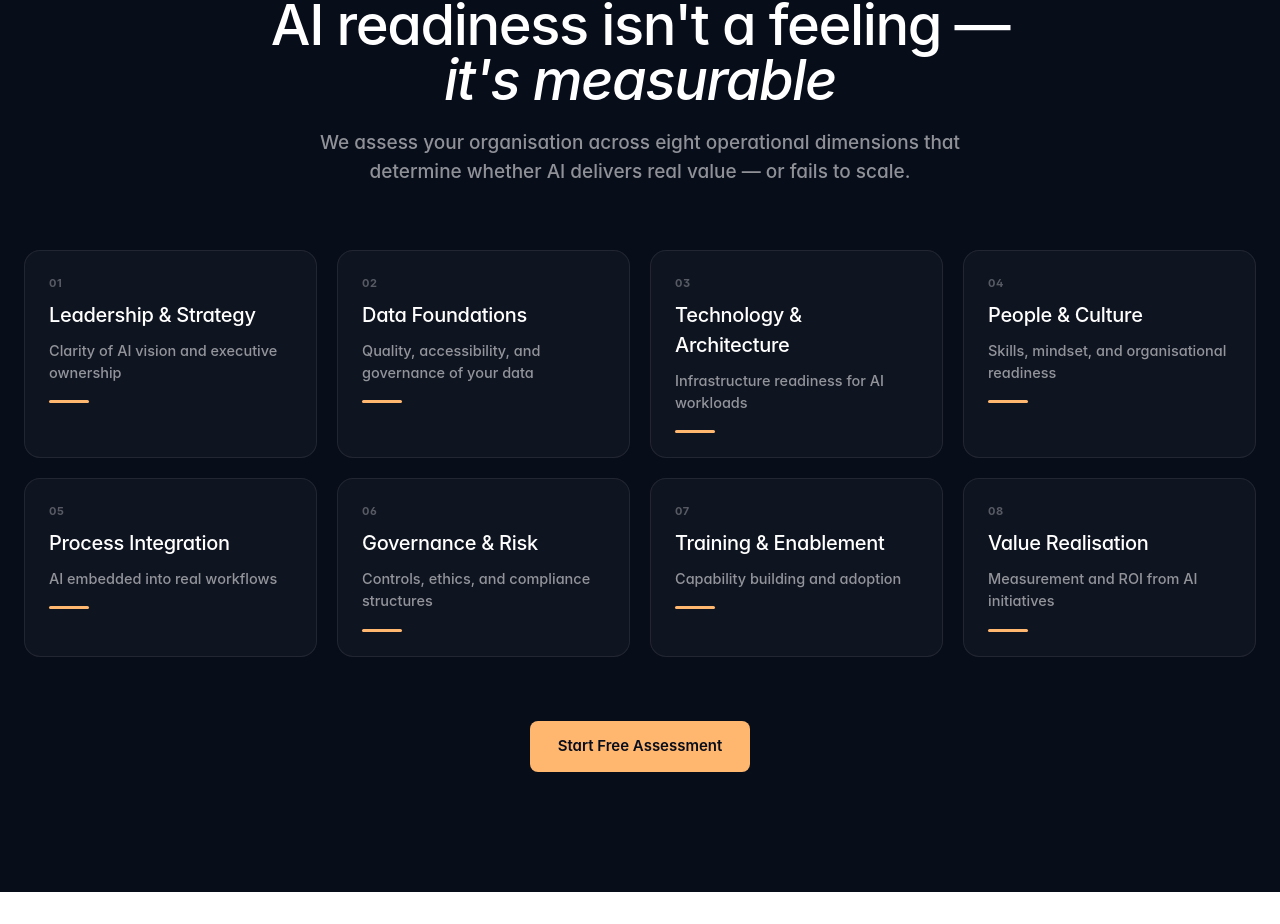
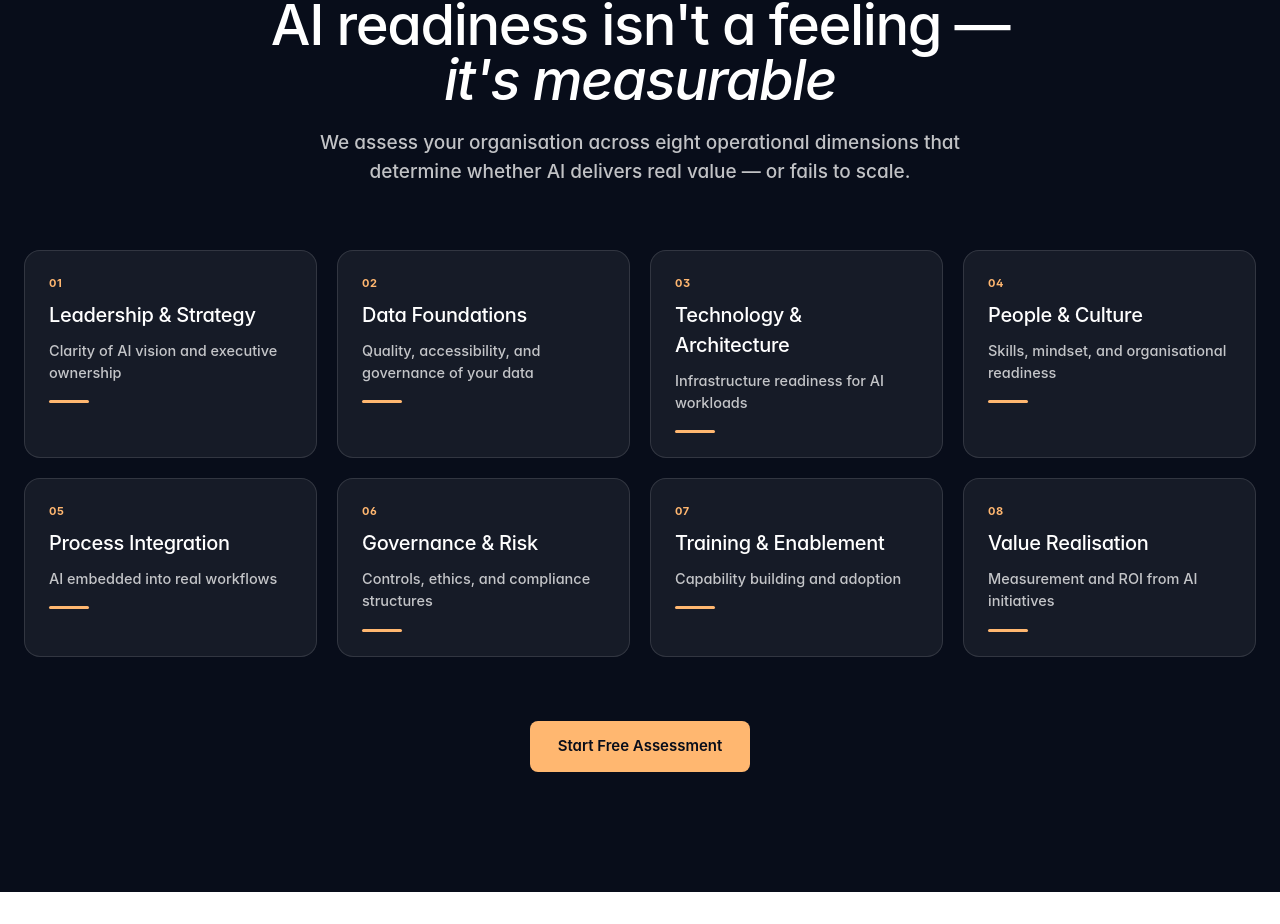
Before and after one commit to Marley353/ai-readiness-app, a Next.js app: page / in a window 1280 px wide. Shown: the part 3196-4120 px from the top of the page. Built offline with nearby package versions, Linux system fonts and the light colour scheme; no server answers.

Commit message:
fix(dimensions): improve text contrast on dark cards
Numbers now amber, descriptions 75% white (up from 55%),
subheading 75% white, card bg/border opacity bumped for depth.

https://claude.ai/code/session_014xYYf2cAaKwTLPR2CSbo6w

```diff
--- a/components/landing/dimensions.tsx
+++ b/components/landing/dimensions.tsx
@@ -37,7 +37,7 @@ export function DimensionsGrid() {
             AI readiness isn't a feeling —{" "}
             <em style={{ fontStyle: "italic" }}>it's measurable</em>
           </h2>
-          <p style={{ fontSize: 19, fontWeight: 460, lineHeight: 1.55, color: "rgba(255,255,255,0.55)", maxWidth: 680, margin: "20px auto 0" }}>
+          <p style={{ fontSize: 19, fontWeight: 460, lineHeight: 1.55, color: "rgba(255,255,255,0.75)", maxWidth: 680, margin: "20px auto 0" }}>
             We assess your organisation across eight operational dimensions that determine whether AI delivers real value — or fails to scale.
           </p>
         </div>
@@ -49,21 +49,21 @@ export function DimensionsGrid() {
               key={num}
               className="dim-card"
               style={{
-                background: "rgba(255,255,255,0.03)",
-                border: "1px solid rgba(255,255,255,0.08)",
+                background: "rgba(255,255,255,0.06)",
+                border: "1px solid rgba(255,255,255,0.12)",
                 borderRadius: 16,
                 padding: 24,
                 transition: "transform 260ms ease, border-color 260ms ease",
                 cursor: "default",
               }}
             >
-              <p style={{ fontSize: 11, fontWeight: 700, color: "rgba(255,255,255,0.3)", letterSpacing: "0.6px", marginBottom: 8 }}>
+              <p style={{ fontSize: 11, fontWeight: 700, color: "var(--lavender-glow)", letterSpacing: "0.6px", marginBottom: 8 }}>
                 {num}
               </p>
               <h3 style={{ fontSize: 20, fontWeight: 540, color: "#fff", margin: "0 0 10px", letterSpacing: "-0.3px" }}>
                 {title}
               </h3>
-              <p style={{ fontSize: 14.5, color: "rgba(255,255,255,0.55)", lineHeight: 1.55, margin: "0 0 16px" }}>
+              <p style={{ fontSize: 14.5, color: "rgba(255,255,255,0.75)", lineHeight: 1.55, margin: "0 0 16px" }}>
                 {desc}
               </p>
               <div className="dim-bar" style={{ height: 3, width: 40, background: "var(--lavender-glow)", borderRadius: 2, transition: "width 300ms ease" }} />
```
